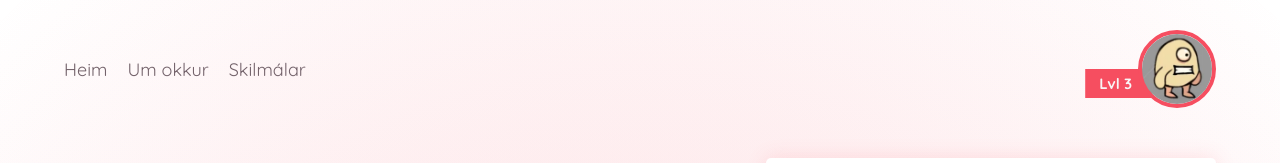
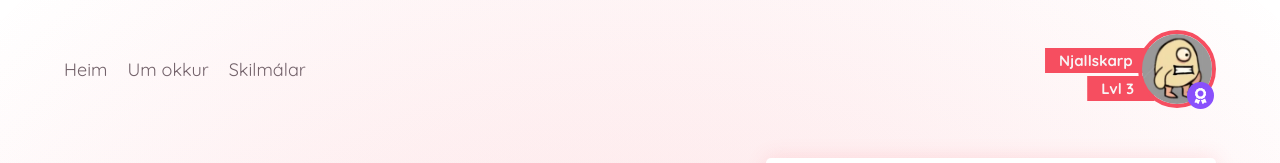
Before and after one commit to cadia-lvl/qa-crowdsourcing-web, a React (Create React App) app: page / in a window 1280 px wide. Shown: the top 163 px of the page. Built offline with nearby package versions, Linux system fonts and the light colour scheme; no server answers.

Commit message:
Added badge

```diff
--- a/src/layout/Header/index.tsx
+++ b/src/layout/Header/index.tsx
@@ -5,6 +5,7 @@ import {
 	UserIconWrapper,
 	HeaderItemContainer,
 	UserIcon,
+	Badge,
 } from "./styles";
 import { headerItems } from "./utils";
 import { Link } from "react-router-dom";
@@ -32,7 +33,13 @@ const Header = () => {
 					<HeaderItem className="header-profile-itm">
 						<span>Lvl 3</span>
 					</HeaderItem>
+					<HeaderItem className="header-profile-itm">
+						<span>Njallskarp</span>
+					</HeaderItem>
 					<UserIcon />
+					<Badge>
+						<i className="fas fa-award"></i>
+					</Badge>
 				</UserIconWrapper>
 			</HeaderItemContainer>
 		</Outer>
--- a/src/layout/Header/styles.ts
+++ b/src/layout/Header/styles.ts
@@ -24,13 +24,25 @@ export const HeaderItemContainer = styled.div`
 		color: ${Colors.FG_WHITE} !important;
 		font-weight: 700;
 		font-size: 15px;
-		padding: 5px 20px 5px 14px;
+		padding: 3px 20px 3px 14px;
 		background-color: ${Colors.DANGER};
-		transform: translateX(-85%);
+		transform: translateX(-82%);
 		position: absolute;
 		left: 0;
-		top: 50%;
+		top: 60%;
 		z-index: -1;
+		:nth-child(2) {
+			color: ${Colors.FG_WHITE} !important;
+			font-weight: 700;
+			font-size: 15px;
+			padding: 3px 20px 3px 14px;
+			background-color: ${Colors.DANGER};
+			transform: translateX(-90%);
+			position: absolute;
+			left: 0;
+			top: 20%;
+			z-index: -1;
+		}
 	}
 `;
 
@@ -84,3 +96,17 @@ export const UserIconWrapper = styled.div`
 	position: relative;
 	/* Start the shake animation and make the animation last for 0.5 seconds */
 `;
+
+export const Badge = styled.div`
+	position: absolute;
+	background-color: ${Colors.HIGHLIGHT};
+	height: 27px;
+	width: 27px;
+	border-radius: 50%;
+	bottom: -5px;
+	right: -2px;
+	display: flex;
+	justify-content: center;
+	align-items: center;
+	color: #fff;
+`;
```
